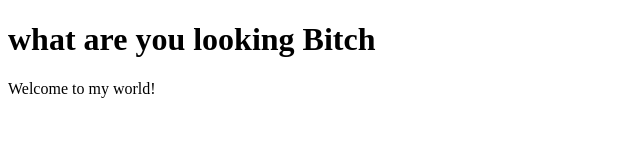
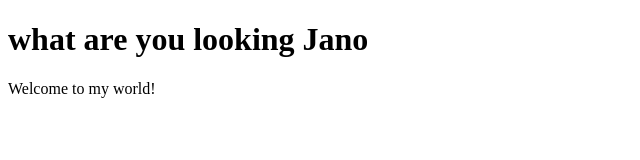
Before and after one commit to Fano-Hashmi/Practise, a website: page index.html in a window 1280 px wide. Shown: the full height of the page, 0-640 px from the left. Drawn offline with Linux system fonts and the light colour scheme.

Commit message:
Update index.html

```diff
--- a/index.html
+++ b/index.html
@@ -1,7 +1,7 @@
 <!DOCTYPE html>
 <html>
 <body>
-<h1>what are you looking Bitch</h1>
+<h1>what are you looking Jano</h1>
 <p>Welcome to my world!</p>
 </body>
 </html>
```
